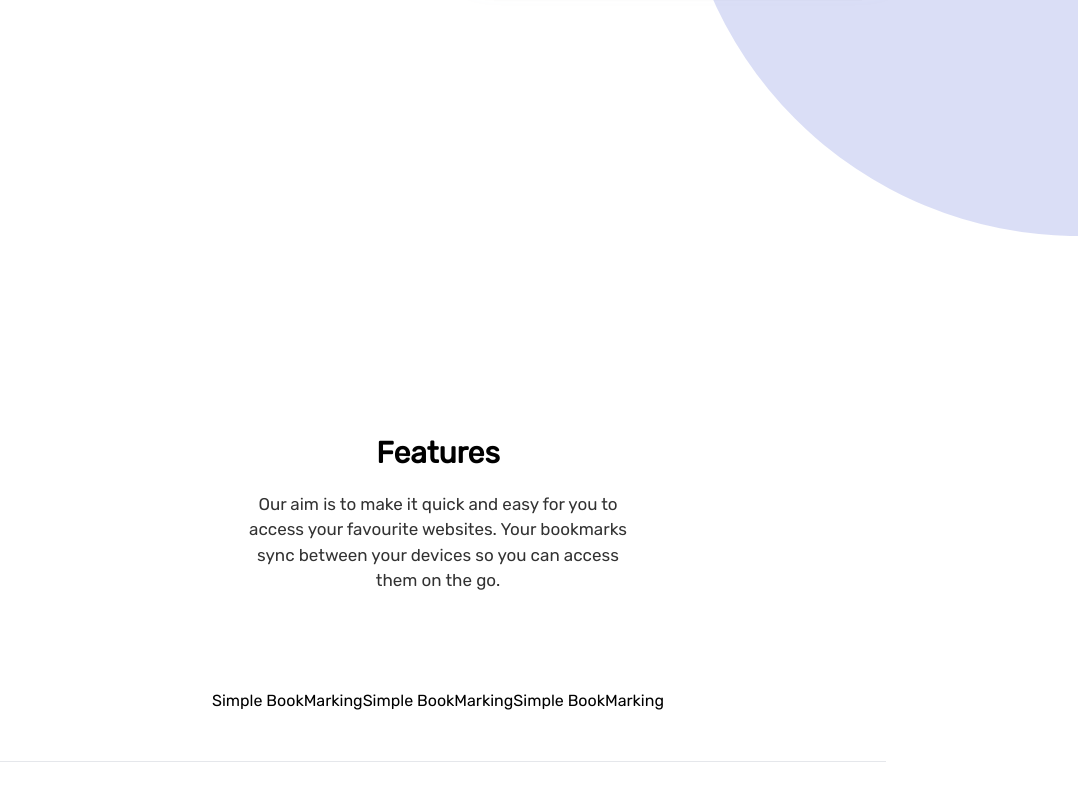
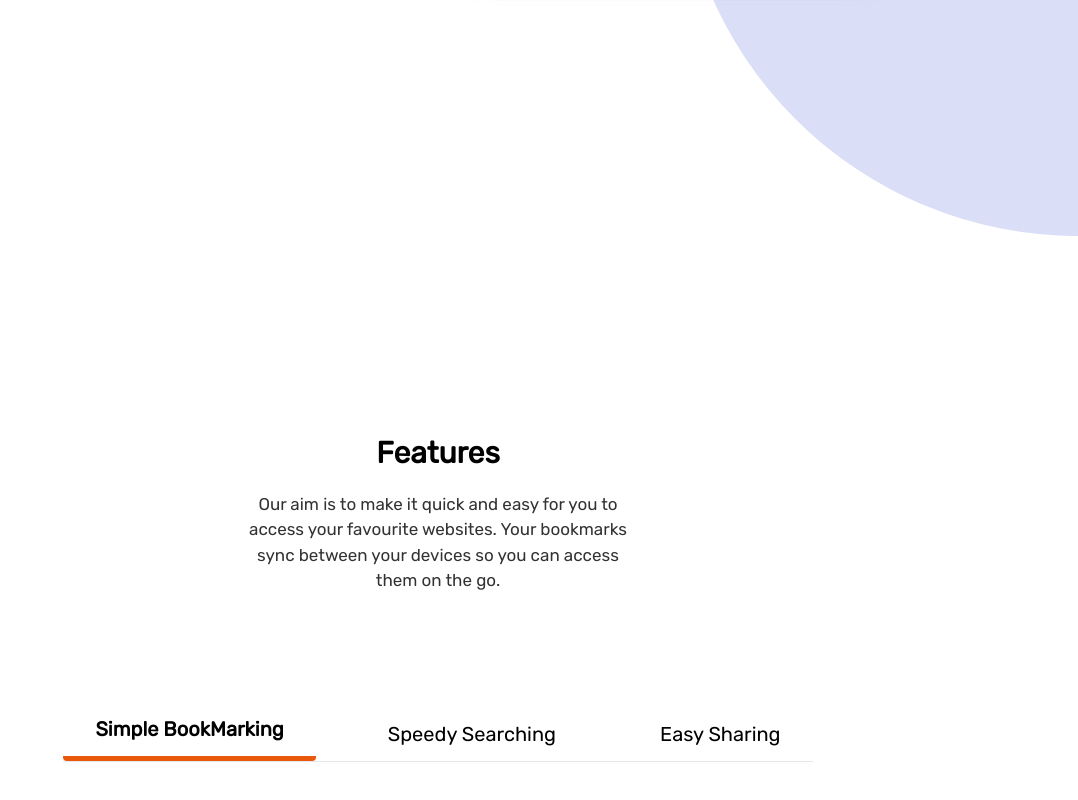
Before and after one commit to kalejaiyeoluwadara/BookMark, a React (Vite) app: page / in a window 1280 px wide. Shown: the part 564-1364 px from the top of the page, without its empty margins (202-1280 px from the left). Built offline with nearby package versions, Linux system fonts and the light colour scheme.

Commit message:
Nav Done

```diff
--- a/src/Pages/Feature.jsx
+++ b/src/Pages/Feature.jsx
@@ -1,6 +1,7 @@
-import React from "react";
+import React, { useState } from "react";
 
 function Feature() {
+  const [countstate, setCounstate] = useState(0);
   return (
     <div className="h-[90vh] w-screen flex flex-col items-center justify-center">
       {/* First Section */}
@@ -16,30 +17,48 @@ function Feature() {
       {/* Second Section */}
       <section className="bg-white w-full flex items-center justify-center flex-col">
         {/* Nav section */}
-        <nav className="flex h-[15vh] border-b-[1px] mt-12 sm:w-[70%] items-center justify-center border-opacity-[0.3] ">
+        <nav className="flex h-[15vh] border-b-[1px] mt-12 sm:w-auto gap-10 items-end justify-center border-opacity-[0.3] ">
           {[
             {
               name: "Simple BookMarking",
               count: 0,
             },
             {
-              name: "Simple BookMarking",
-              count: 0,
+              name: "Speedy Searching",
+              count: 1,
             },
             {
-              name: "Simple BookMarking",
-              count: 0,
+              name: "Easy Sharing",
+              count: 2,
             },
           ].map((nav, id) => {
             const { name, count } = nav;
-            return <Link name={name} count={count} />;
+            return (
+              <Link
+                countstate={countstate}
+                setCounstate={setCounstate}
+                name={name}
+                count={count}
+              />
+            );
           })}
         </nav>
       </section>
     </div>
   );
 }
-const Link = ({ name, count }) => {
-  return <p>{name}</p>;
+const Link = ({ name, count, countstate, setCounstate }) => {
+  return (
+    <p
+      onClick={() => {
+        setCounstate(count);
+      }}
+      className={` py-3 px-8 rounded-[4px] cursor-pointer text-[20px] ${
+        count == countstate ? "border-b-[5px] font-[600] border-orange-600" : ""
+      } `}
+    >
+      {name}
+    </p>
+  );
 };
 export default Feature;
```
